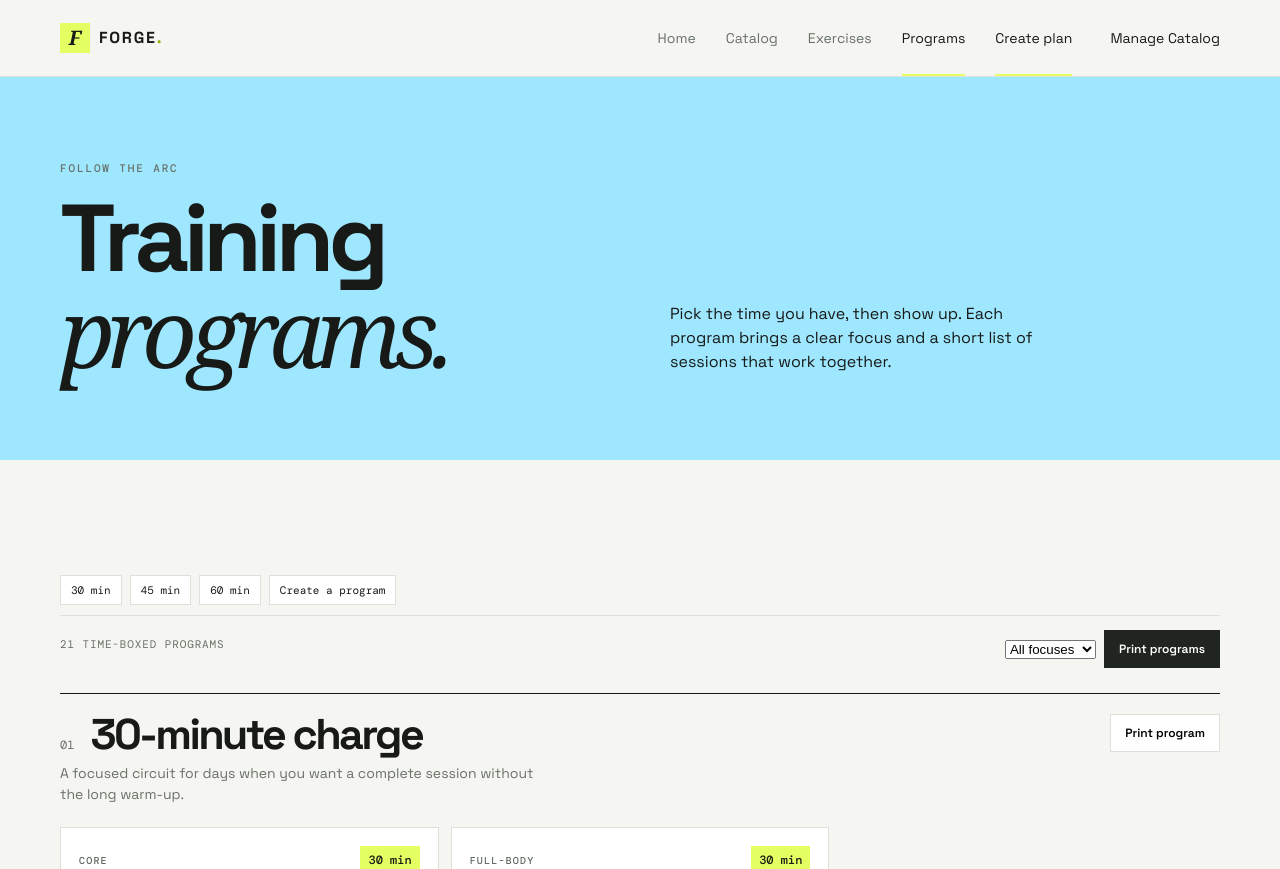
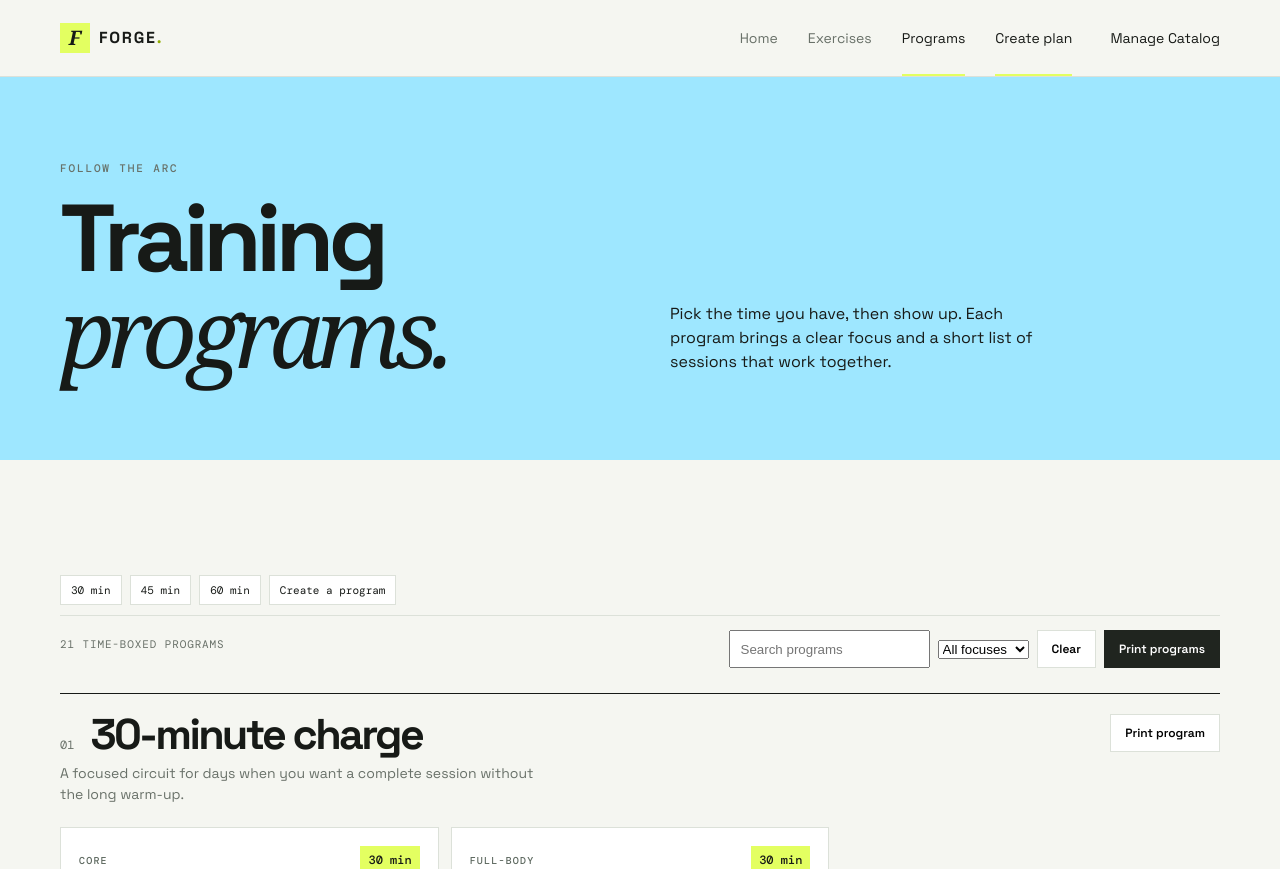
Before and after one commit to mydevco/WorkoutPlanner, a Flask app: page /programs in a window 1280 px wide. Shown: the top 869 px of the page. Run offline with Flask 3, Linux system fonts and the light colour scheme; data comes from the database, SQL or seed files in the repository.

Commit message:
Add program typeahead search
Co-authored-by: Copilot App <223556219+Copilot@users.noreply.github.com>

```diff
--- a/frontend/static/css/styles.css
+++ b/frontend/static/css/styles.css
@@ -140,6 +140,7 @@ em { font-family: var(--serif); font-weight: 400; letter-spacing: -.08em; }
 .program-nav { position: sticky; top: 0; z-index: 2; display: flex; gap: 8px; flex-wrap: wrap; padding: 10px 0; margin-bottom: 14px; background: var(--paper); border-bottom: 1px solid var(--line); }
 .program-nav a { padding: 7px 10px; border: 1px solid var(--line); background: #fff; text-decoration: none; font: 11px "DM Mono", monospace; }
 .program-actions { display: flex; gap: 8px; align-items: center; }
+.program-search input { min-height: 38px; margin: 0; padding: 8px 10px; }
 .program-list { display: grid; gap: 26px; }
 .program-block { border-top: 1px solid var(--ink); padding-top: 20px; }
 .program-block-head { display: flex; align-items: start; justify-content: space-between; gap: 20px; margin-bottom: 22px; }
--- a/frontend/static/js/app.js
+++ b/frontend/static/js/app.js
@@ -182,9 +182,19 @@
       </section>`).join("");
       $$(".print-program").forEach((button) => button.addEventListener("click", () => window.print()));
       const focus = $("#program-focus-filter");
-      focus.addEventListener("change", () => $$(".program-block", target).forEach((block) => {
-        block.hidden = Boolean(focus.value && block.dataset.focus !== focus.value);
-      }));
+      const search = $("#program-search");
+      const refreshVisibility = () => {
+        const term = search.value.trim().toLowerCase();
+        $$(".program-block", target).forEach((block) => {
+          const matchesFocus = !focus.value || block.dataset.focus === focus.value;
+          const matchesSearch = !term || block.textContent.toLowerCase().includes(term);
+          block.hidden = !(matchesFocus && matchesSearch);
+        });
+        $("#program-count").textContent = `${$$(".program-block:not([hidden])", target).length} programs shown`;
+      };
+      focus.addEventListener("change", refreshVisibility);
+      search.addEventListener("input", refreshVisibility);
+      $("#clear-program-filters").addEventListener("click", () => { search.value = ""; focus.value = ""; refreshVisibility(); search.focus(); });
       wireBuilder(programs, await api("/api/exercises"));
     } catch (error) {
       target.innerHTML = `<p class="loading">${escapeHtml(error.message)}</p>`;
--- a/frontend/templates/base.html
+++ b/frontend/templates/base.html
@@ -23,7 +23,6 @@
       </button>
       <nav id="site-nav" class="site-nav" aria-label="Primary navigation">
         <a class="{{ 'active' if page == 'home' else '' }}" href="{{ url_for('home') }}">Home</a>
-        <a class="{{ 'active' if page == 'catalog' else '' }}" href="{{ url_for('catalog') }}">Catalog</a>
         <a class="{{ 'active' if page == 'exercises' else '' }}" href="{{ url_for('exercises') }}">Exercises</a>
         <a class="{{ 'active' if page == 'programs' else '' }}" href="{{ url_for('programs') }}">Programs</a>
         <a class="{{ 'active' if page == 'programs' else '' }}" href="{{ url_for('programs') }}#program-builder">Create plan</a>
--- a/frontend/templates/programs.html
+++ b/frontend/templates/programs.html
@@ -15,7 +15,7 @@
     </nav>
     <div class="program-toolbar no-print">
       <p id="program-count" class="results-meta">Loading programs…</p>
-      <div class="program-actions"><label><span class="sr-only">Filter program focus</span><select id="program-focus-filter"><option value="">All focuses</option><option value="full-body">Full-body</option><option value="leg day">Leg day</option><option value="upper body">Upper body</option><option value="core">Core</option><option value="hybrid">Hybrid</option></select></label><button class="button button-small button-dark print-trigger" type="button">Print programs</button></div>
+      <div class="program-actions"><label class="program-search"><span class="sr-only">Search programs</span><input id="program-search" type="search" placeholder="Search programs" autocomplete="off"></label><label><span class="sr-only">Filter program focus</span><select id="program-focus-filter"><option value="">All focuses</option><option value="full-body">Full-body</option><option value="leg day">Leg day</option><option value="upper body">Upper body</option><option value="core">Core</option><option value="hybrid">Hybrid</option></select></label><button id="clear-program-filters" class="button button-small button-light" type="button">Clear</button><button class="button button-small button-dark print-trigger" type="button">Print programs</button></div>
     </div>
     <div id="program-list" class="program-list" aria-live="polite"><p class="loading">Loading programs…</p></div>
   </div>
```
Also changed, not shown: tests/test_app.py (+14 -0 lines).
